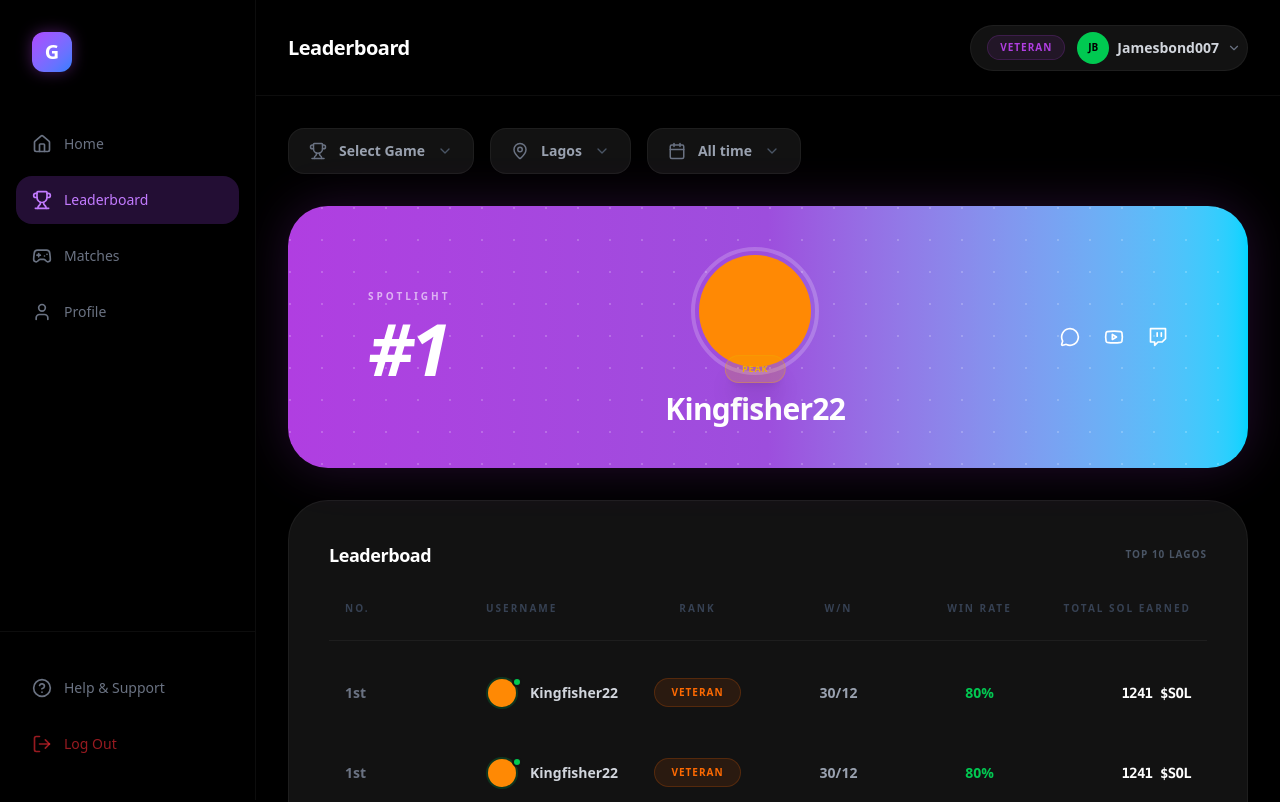
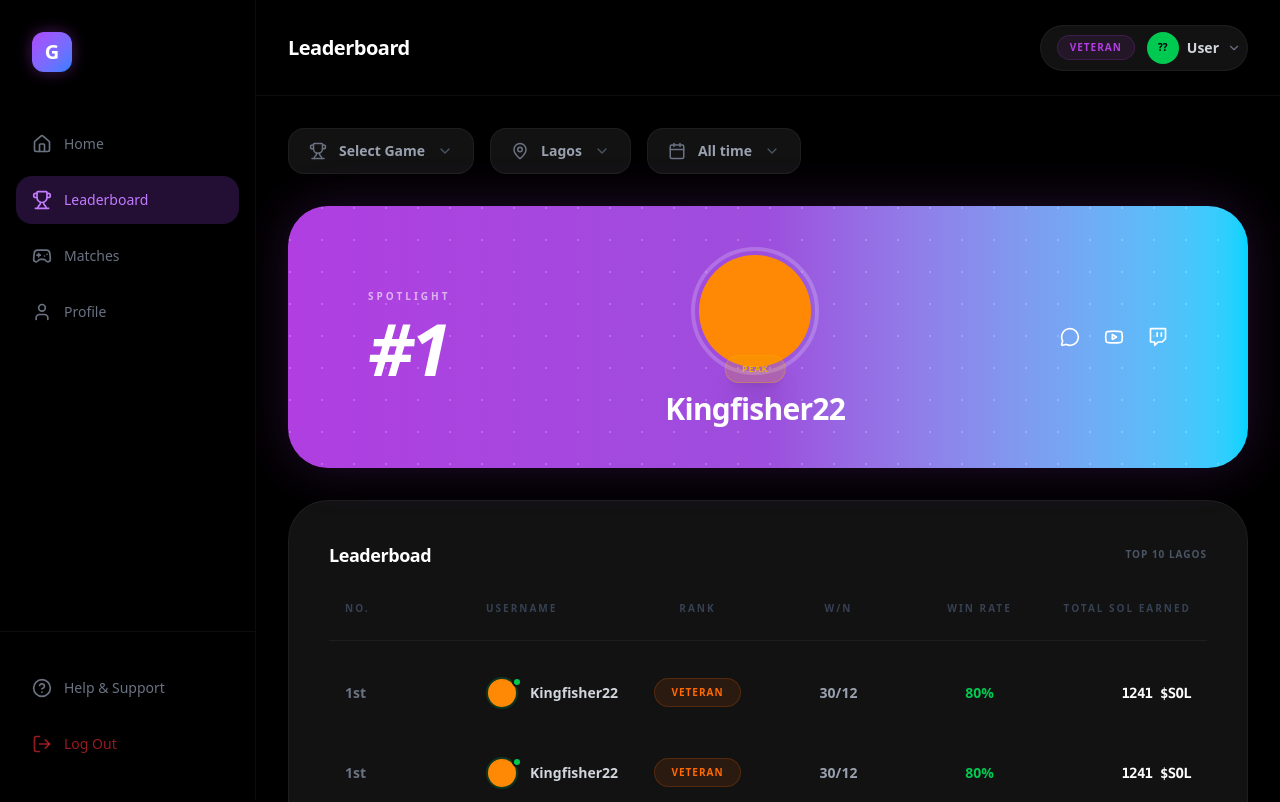
Before and after one commit to DavidManiIbrahim/GameGambit, a Next.js app: page /leaderboard in a window 1280 px wide. Shown: the top 802 px of the page. Built offline with nearby package versions, Linux system fonts and the light colour scheme; no server answers.

Commit message:
feat: Implement NextAuth authentication with multiple providers and create the user dashboard page with stats and actions.

```diff
--- a/app/dashboard/page.js
+++ b/app/dashboard/page.js
@@ -36,7 +36,9 @@ export default function DashboardPage() {
         <div className="max-w-[1200px] mx-auto space-y-10 pb-20">
 
             <div className="space-y-2">
-                <h1 className="text-4xl font-black text-white tracking-tight">Welcome to Game Gambit</h1>
+                <h1 className="text-4xl font-black text-white tracking-tight">
+                    Welcome back, {session?.user?.name || 'Gamer'}
+                </h1>
             </div>
 
             {/* Stats Section */}
--- a/components/DashboardLayout.js
+++ b/components/DashboardLayout.js
@@ -1,17 +1,27 @@
 'use client';
 
 import React, { useState } from 'react';
+import Image from 'next/image';
 import Link from 'next/link';
 import { usePathname } from 'next/navigation';
 import { ChevronDown } from 'lucide-react';
+import { useSession, signOut } from 'next-auth/react';
 import Sidebar from './Sidebar';
 
 export default function DashboardLayout({ children, title }) {
+    const { data: session } = useSession();
     const pathname = usePathname();
     const [showProfileMenu, setShowProfileMenu] = useState(false);
 
     // Derive title if not provided
     const displayTitle = title || (pathname.split('/').pop() || 'Home');
+
+    const userInitials = session?.user?.name
+        ?.split(' ')
+        .map((n) => n[0])
+        .join('')
+        .slice(0, 2)
+        .toUpperCase() || '??';
 
     return (
         <div className="min-h-screen bg-black text-white font-sans flex">
@@ -35,10 +45,23 @@ export default function DashboardLayout({ children, title }) {
                                 Veteran
                             </div>
                             <div className="flex items-center gap-2">
-                                <div className="w-8 h-8 bg-green-500 rounded-full flex items-center justify-center text-[10px] font-black text-black">
-                                    JB
-                                </div>
-                                <span className="text-sm font-bold text-gray-300 hidden md:block">Jamesbond007</span>
+                                {session?.user?.image ? (
+                                    <div className="w-8 h-8 rounded-full overflow-hidden border border-white/10 relative">
+                                        <Image
+                                            src={session.user.image}
+                                            alt={session.user.name}
+                                            fill
+                                            className="object-cover"
+                                        />
+                                    </div>
+                                ) : (
+                                    <div className="w-8 h-8 bg-green-500 rounded-full flex items-center justify-center text-[10px] font-black text-black">
+                                        {userInitials}
+                                    </div>
+                                )}
+                                <span className="text-sm font-bold text-gray-300 hidden md:block">
+                                    {session?.user?.name || 'User'}
+                                </span>
                                 <ChevronDown size={14} className={`text-gray-500 transition-transform ${showProfileMenu ? 'rotate-180' : ''}`} />
                             </div>
                         </button>
@@ -49,7 +72,7 @@ export default function DashboardLayout({ children, title }) {
                                 <div className="fixed inset-0 z-10" onClick={() => setShowProfileMenu(false)}></div>
                                 <div className="absolute right-0 mt-3 w-56 bg-[#121212] border border-white/10 rounded-[24px] shadow-2xl py-3 z-20 animate-in fade-in zoom-in-95 duration-100 origin-top-right">
                                     <Link
-                                        href="/profile/jamesbond007"
+                                        href="/profile"
                                         onClick={() => setShowProfileMenu(false)}
                                         className="block px-6 py-3 text-sm text-gray-400 hover:text-white transition-colors"
                                     >
@@ -63,7 +86,12 @@ export default function DashboardLayout({ children, title }) {
                                         View internal profile
                                     </Link>
                                     <div className="h-px bg-white/5 my-2 mx-4"></div>
-                                    <Link href="/" className="block px-6 py-3 text-sm text-red-500 font-bold hover:bg-red-500/5 transition-colors">Log out</Link>
+                                    <button
+                                        onClick={() => signOut({ callbackUrl: '/' })}
+                                        className="w-full text-left px-6 py-3 text-sm text-red-500 font-bold hover:bg-red-500/5 transition-colors"
+                                    >
+                                        Log out
+                                    </button>
                                 </div>
                             </>
                         )}
```
Also changed, not shown: lib/auth.js.
